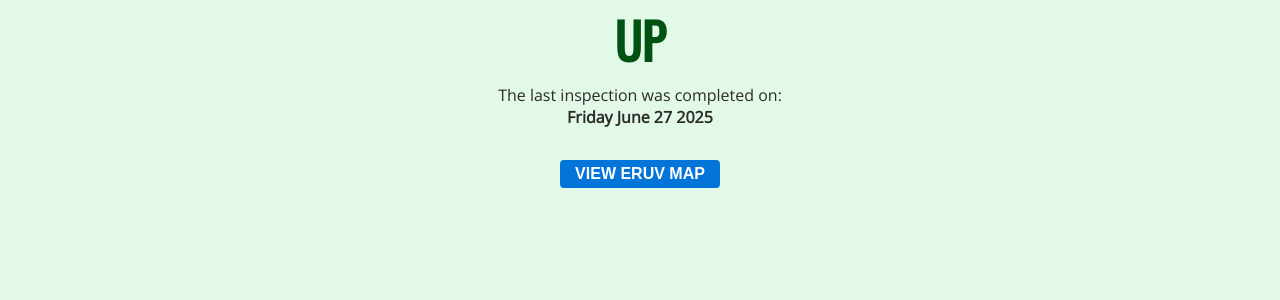
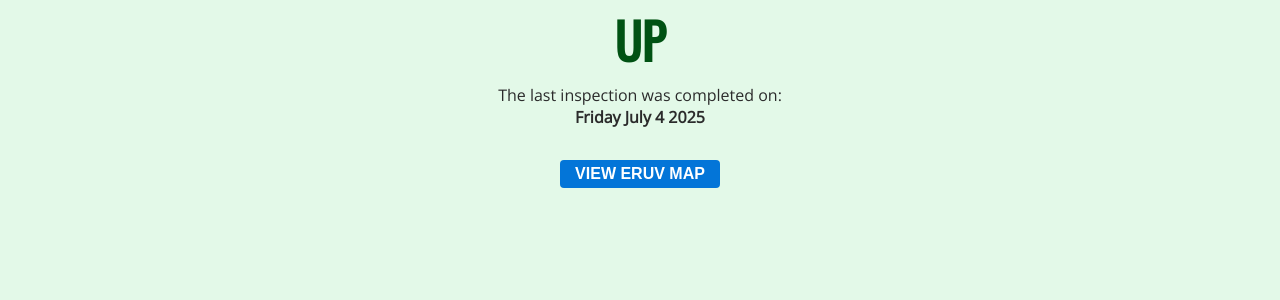
Before and after one commit to MisterGlass/eiruv, a Jekyll site: the page built from docs/index.md, in a window 1280 px wide. Shown: the part 132-432 px from the top of the page. Built offline with Jekyll 4.4.1, drawn with Linux system fonts in a browser that asks for light colours; our own code applies the rules of GitHub Pages for plain Markdown files.

Commit message:
Update eruv_status.yml

```diff
--- a/docs/_data/eruv_status.yml
+++ b/docs/_data/eruv_status.yml
@@ -1,3 +1,3 @@
 status: "Up"
-date: "Friday June 27 2025"
+date: "Friday July 4 2025"
 details: ""
```
